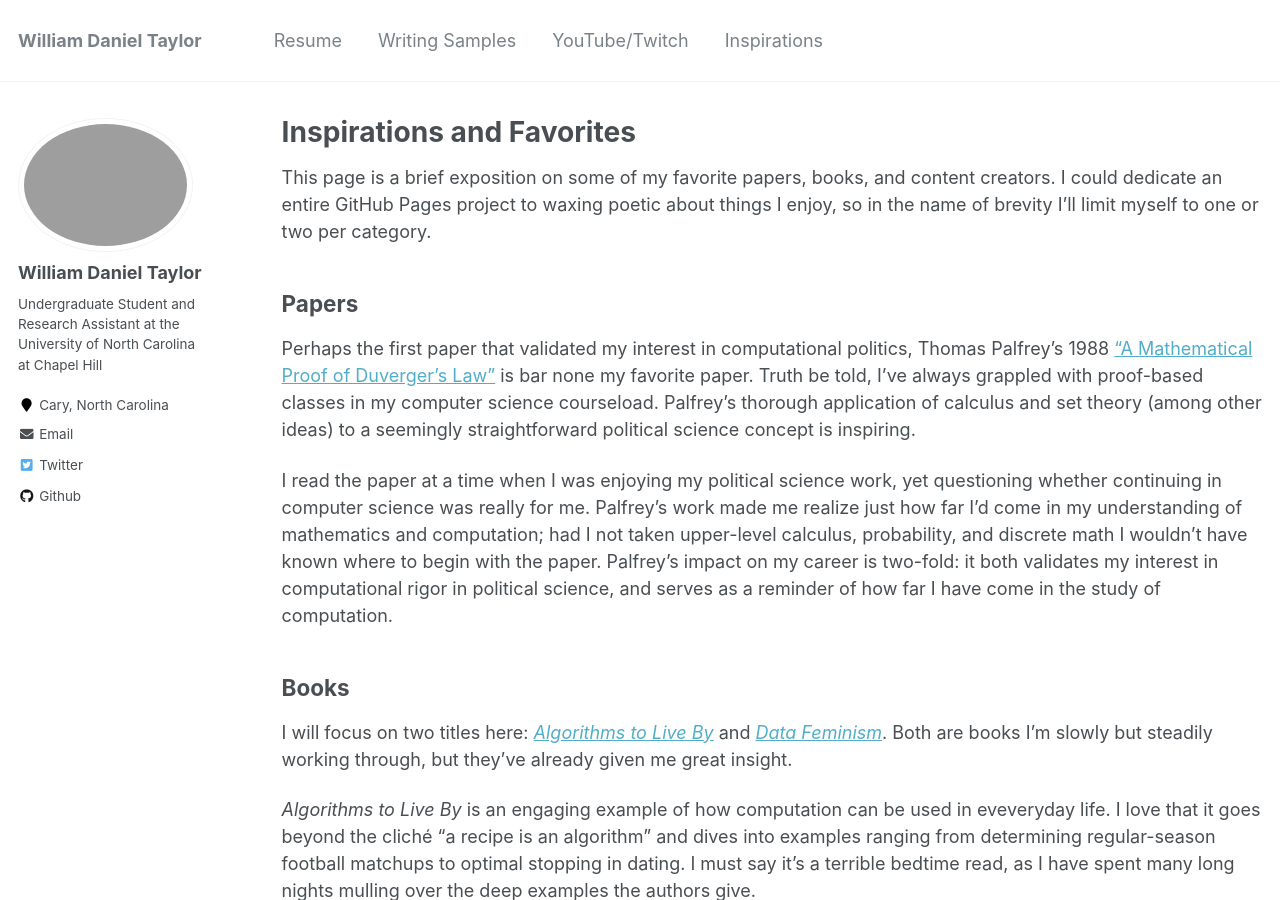
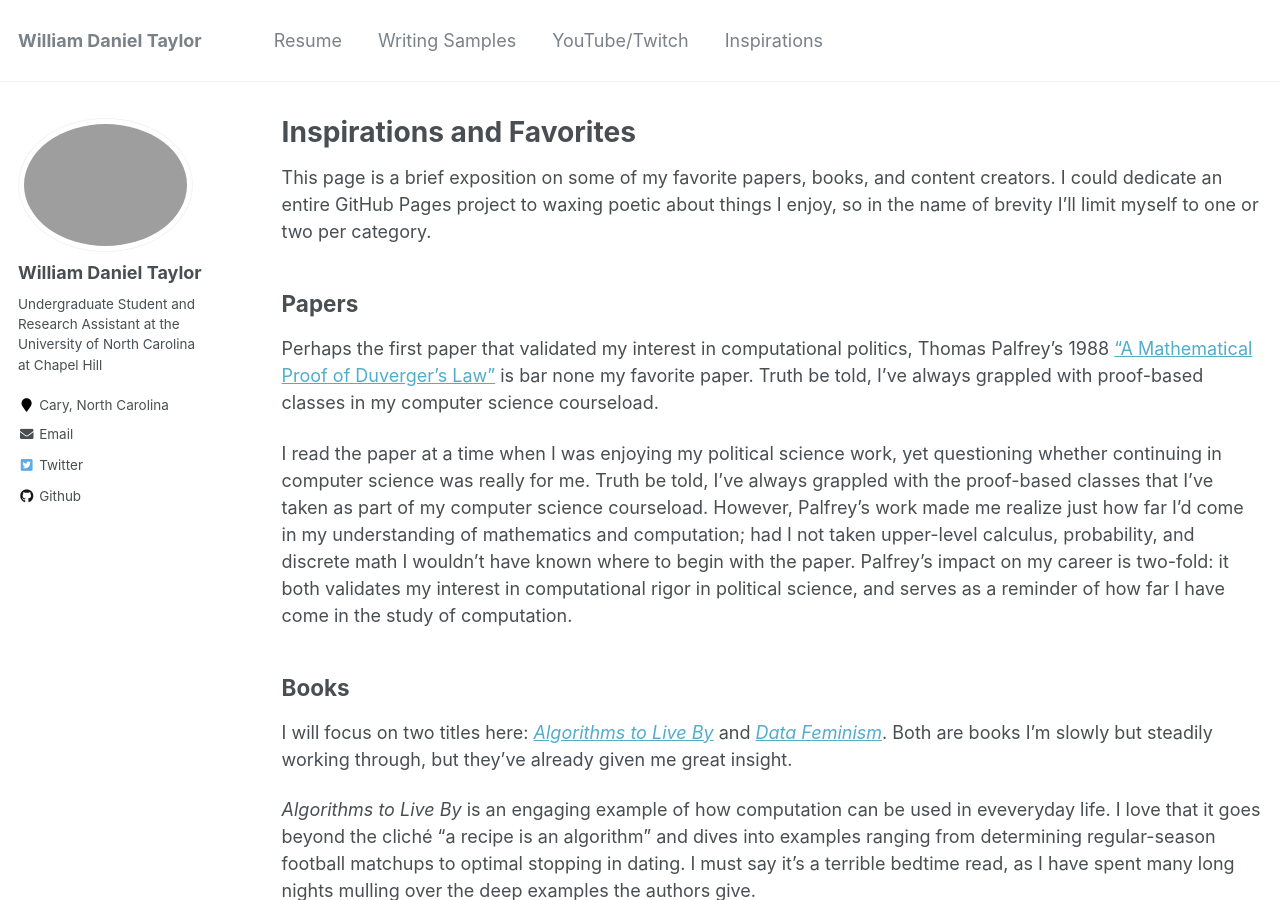
Before and after one commit to wdtaylor30/wdtaylor30.github.io, a Jekyll site: the page built from _pages/inspirations.md, in a window 1280 px wide and 900 px high. Built offline with Jekyll 4.4.1, drawn with Linux system fonts in a browser that asks for light colours.

Commit message:
re-worded _pages/inspirations.md

```diff
--- a/_pages/inspirations.md
+++ b/_pages/inspirations.md
@@ -12,9 +12,9 @@ redirect_from:
 This page is a brief exposition on some of my favorite papers, books, and content creators. I could dedicate an entire GitHub Pages project to waxing poetic about things I enjoy, so in the name of brevity I'll limit myself to one or two per category.
 
 ## Papers
-Perhaps the first paper that validated my interest in computational politics, Thomas Palfrey's 1988 ["A Mathematical Proof of Duverger's Law"](https://authors.library.caltech.edu/81155/1/sswp688.pdf) is bar none my favorite paper. Truth be told, I've always grappled with proof-based classes in my computer science courseload. Palfrey's thorough application of calculus and set theory (among other ideas) to a seemingly straightforward political science concept is inspiring.
+Perhaps the first paper that validated my interest in computational politics, Thomas Palfrey's 1988 ["A Mathematical Proof of Duverger's Law"](https://authors.library.caltech.edu/81155/1/sswp688.pdf) is bar none my favorite paper. Truth be told, I've always grappled with proof-based classes in my computer science courseload.
 
-I read the paper at a time when I was enjoying my political science work, yet questioning whether continuing in computer science was really for me. Palfrey's work made me realize just how far I'd come in my understanding of mathematics and computation; had I not taken upper-level calculus, probability, and discrete math I wouldn't have known where to begin with the paper. Palfrey's impact on my career is two-fold: it both validates my interest in computational rigor in political science, and serves as a reminder of how far I have come in the study of computation.
+I read the paper at a time when I was enjoying my political science work, yet questioning whether continuing in computer science was really for me. Truth be told, I've always grappled with the proof-based classes that I've taken as part of my computer science courseload. However, Palfrey's work made me realize just how far I'd come in my understanding of mathematics and computation; had I not taken upper-level calculus, probability, and discrete math I wouldn't have known where to begin with the paper. Palfrey's impact on my career is two-fold: it both validates my interest in computational rigor in political science, and serves as a reminder of how far I have come in the study of computation.
 
 ## Books
 I will focus on two titles here: [*Algorithms to Live By*](https://www.amazon.com/Algorithms-to-Live-By-audiobook/dp/B01D24NAL6/ref=sr_1_1?keywords=algorithms+to+live+by&qid=1640828447&sprefix=algorithms+to+%2Caps%2C310&sr=8-1) and [*Data Feminism*](https://www.amazon.com/Data-Feminism/dp/B08HSHRVVW/ref=sr_1_1?keywords=data+feminism&qid=1640828473&s=audible&sprefix=data+fem%2Caudible%2C157&sr=1-1). Both are books I'm slowly but steadily working through, but they've already given me great insight.
```
